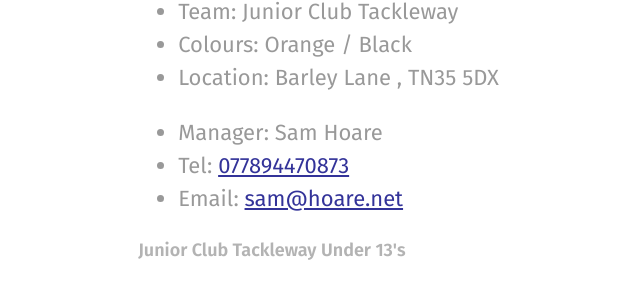
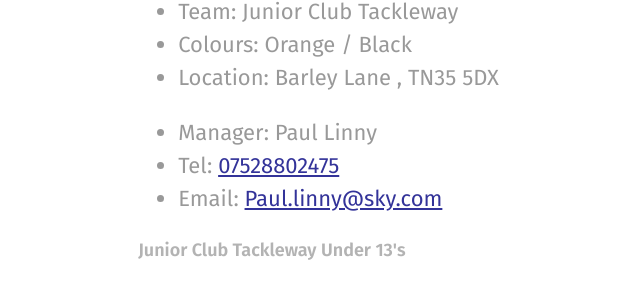
Before and after one commit to rotherleague/Rother, a Jekyll site: the page built from clubs.md, in a window 1280 px wide and 900 px high, scrolled down 35131 px. Shown: the part 141-443 px from the top of the window, without its empty margins (299-939 px from the left). Built offline with Jekyll 4.4.1, drawn with Linux system fonts in a browser that asks for light colours; nearby versions of some CDN libraries.

Commit message:
Update junior_club_tackleway.html

```diff
--- a/_includes/clubs/junior_club_tackleway.html
+++ b/_includes/clubs/junior_club_tackleway.html
@@ -46,15 +43,18 @@ Email: <a href="mailto:tonymcoker@yahoo.co.uk">tonymcoker@yahoo.co.uk</a></p>
       <li>Location: Barley Lane , TN35 5DX</li>
     </ul>
     <ul>
-      <li>Manager: Sam Hoare<br>
+      <li>Manager: Paul Linny<br>
       </li>
-      <li>Tel: <a href="tel:077894470873">077894470873</a><br>
+      <li>Tel: <a href="tel:07528802475">07528802475</a><br>
       </li>
-      <li>Email: <a href="mailto:sam@hoare.net">sam@hoare.net</a><br>
+      <li>Email: <a href="mailto:Paul.linny@sky.com">Paul.linny@sky.com</a><br>
       </li>
     </ul>
   </div>
 </div>
+
+
+
 <div>
   <div>
     <div>
```
Also changed, not shown: other parts of _includes/clubs/junior_club_tackleway.html (+0 -3 lines).
